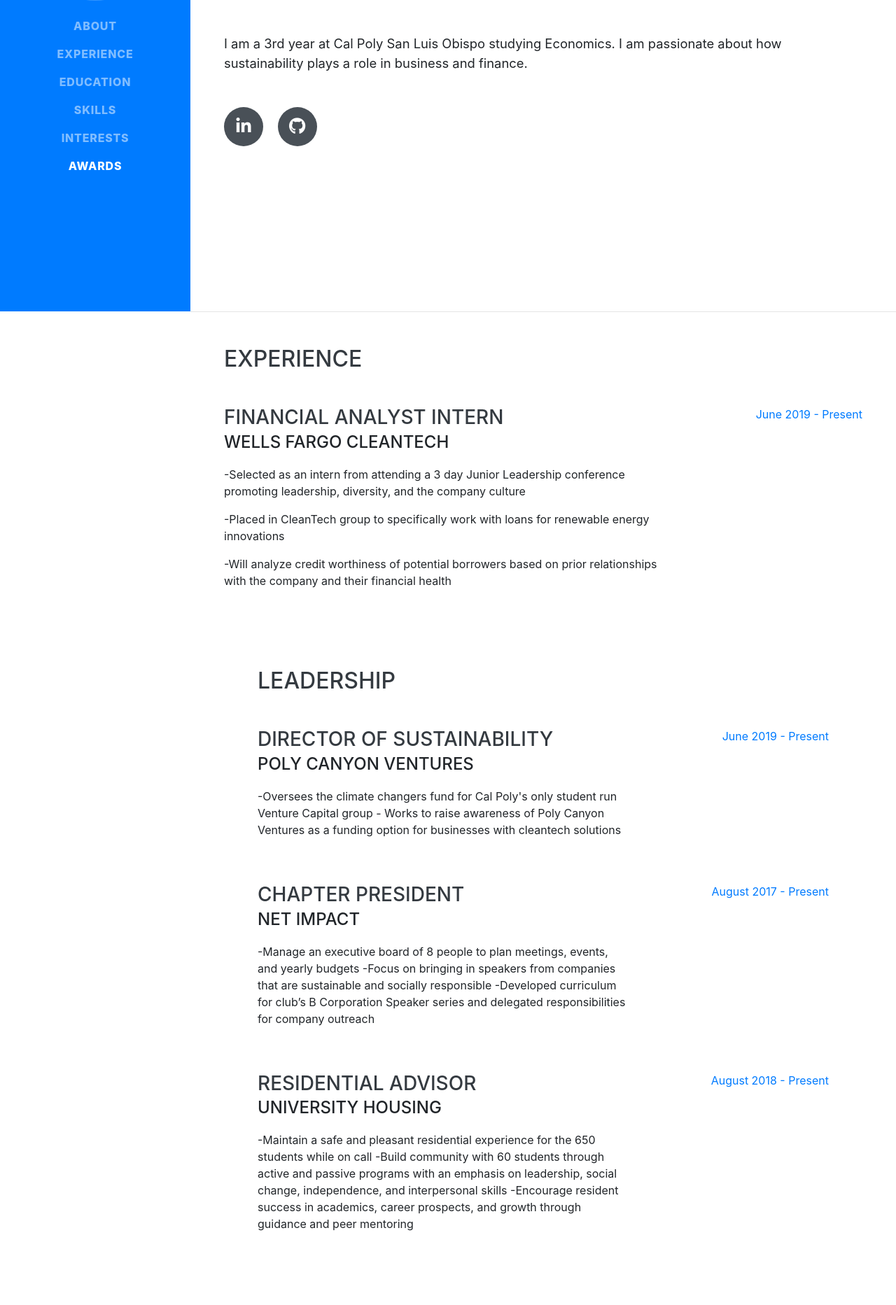
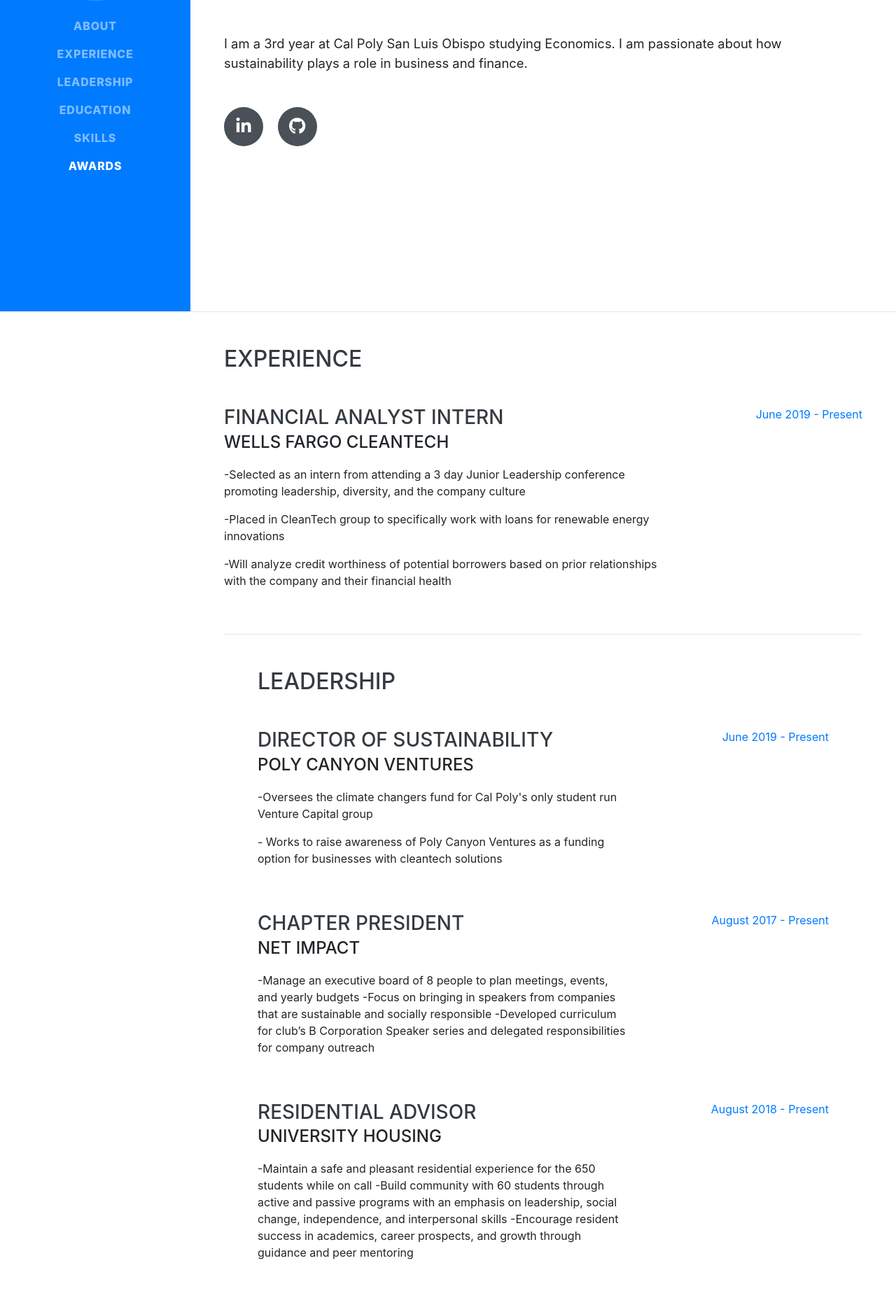
Before and after one commit to madisonweatherford/madisonweatherford.github.io, a website with bundled scripts: page index.html in a window 1280 px wide. Shown: the part 355-2220 px from the top of the page at 70% size. Built offline with nearby package versions, Linux system fonts and the light colour scheme; a web font is replaced by a local one.

Commit message:
update margins

```diff
--- a/index.html
+++ b/index.html
@@ -44,13 +44,13 @@
           <a class="nav-link js-scroll-trigger" href="#experience">Experience</a>
         </li>
         <li class="nav-item">
+            <a class="nav-link js-scroll-trigger" href="#leadership">Leadership</a>
+        </li>
+        <li class="nav-item">
           <a class="nav-link js-scroll-trigger" href="#education">Education</a>
         </li>
         <li class="nav-item">
           <a class="nav-link js-scroll-trigger" href="#skills">Skills</a>
-        </li>
-        <li class="nav-item">
-          <a class="nav-link js-scroll-trigger" href="#interests">Interests</a>
         </li>
         <li class="nav-item">
           <a class="nav-link js-scroll-trigger" href="#awards">Awards</a>
@@ -100,15 +100,18 @@
           </div>
         </div>
 
-        <section class="resume-section p-3 p-lg-5 d-flex justify-content-center" id="experience">
+        <hr class="m-0">
+
+    <section class="resume-section p-3 p-lg-5 d-flex align-items-center" id="leadership">
         <div class="w-100">
             <h2 class="mb-5">Leadership</h2>
+
             <div class="resume-item d-flex flex-column flex-md-row justify-content-between mb-5">
                 <div class="resume-content">
                 <h3 class="mb-0">Director Of Sustainability</h3>
                 <div class="subheading mb-3">Poly Canyon Ventures</div>
-                <p>-Oversees the climate changers fund for Cal Poly's only student run Venture Capital group
-                - Works to raise awareness of Poly Canyon Ventures as a funding option for businesses with cleantech solutions</p>
+                <p>-Oversees the climate changers fund for Cal Poly's only student run Venture Capital group</p>
+                <p>- Works to raise awareness of Poly Canyon Ventures as a funding option for businesses with cleantech solutions</p>
                     </div>
                     <div class="resume-date text-md-right">
                         <span class="text-primary">June 2019 - Present</span>
@@ -138,10 +141,6 @@
                         <span class="text-primary">August 2018 - Present</span>
                     </div>
                 </div>
-
-
-
-
 
     <section class="resume-section p-3 p-lg-5 d-flex align-items-center" id="education">
       <div class="w-100">
@@ -236,18 +235,6 @@
       </div>
     </section>
 
-    <hr class="m-0">
-
-    <section class="resume-section p-3 p-lg-5 d-flex align-items-center" id="interests">
-      <div class="w-100">
-        <h2 class="mb-5">Interests</h2>
-        <p>Apart from being a web developer, I enjoy most of my time being outdoors. In the winter, I am an avid skier and novice ice climber. During the warmer months here in Colorado, I enjoy mountain biking, free climbing, and kayaking.</p>
-        <p class="mb-0">When forced indoors, I follow a number of sci-fi and fantasy genre movies and television shows, I am an aspiring chef, and I spend a large amount of my free time exploring the latest technology advancements in the front-end web development world.</p>
-      </div>
-    </section>
-
-    <hr class="m-0">
-
     <section class="resume-section p-3 p-lg-5 d-flex align-items-center" id="awards">
       <div class="w-100">
         <h2 class="mb-5">Awards &amp; Certifications</h2>
```
Lines whose indentation alone changed are shown as unchanged.
